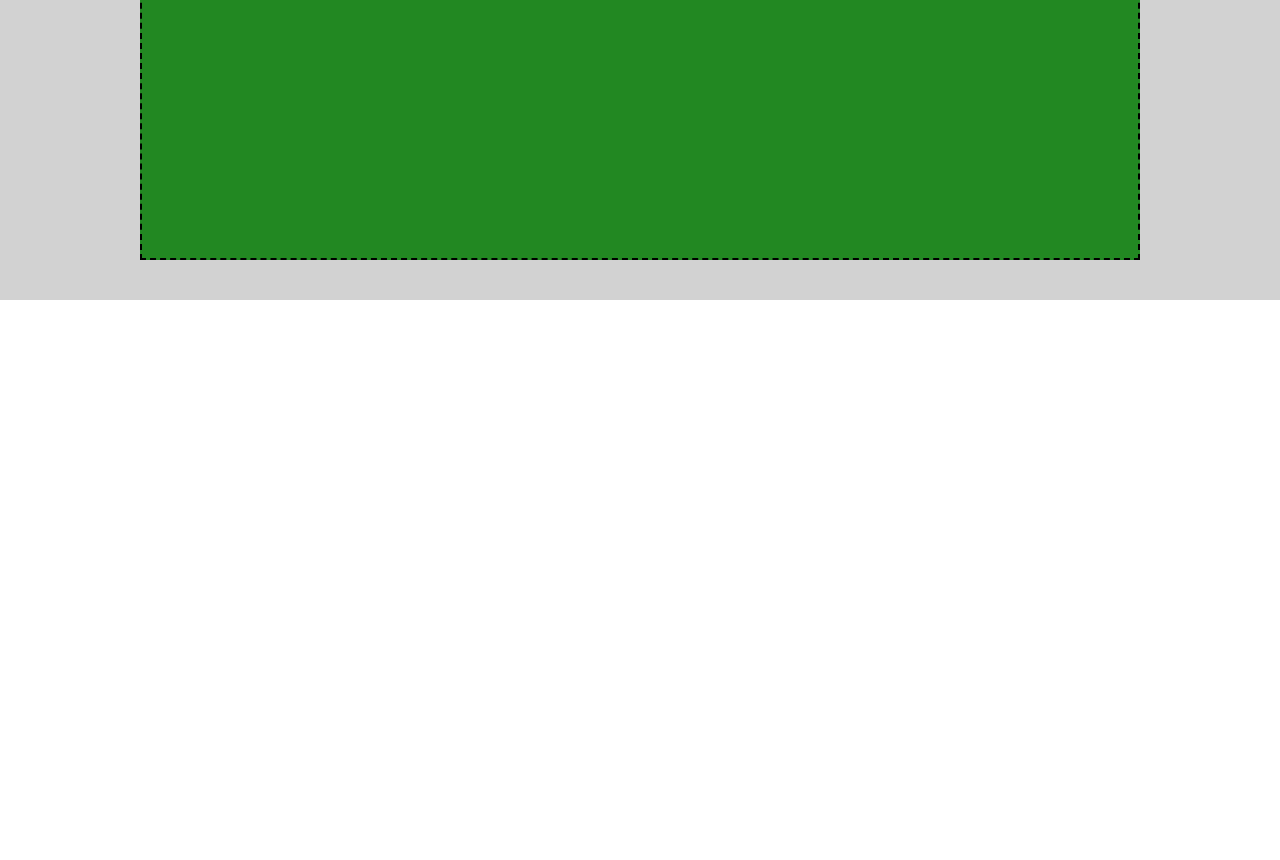
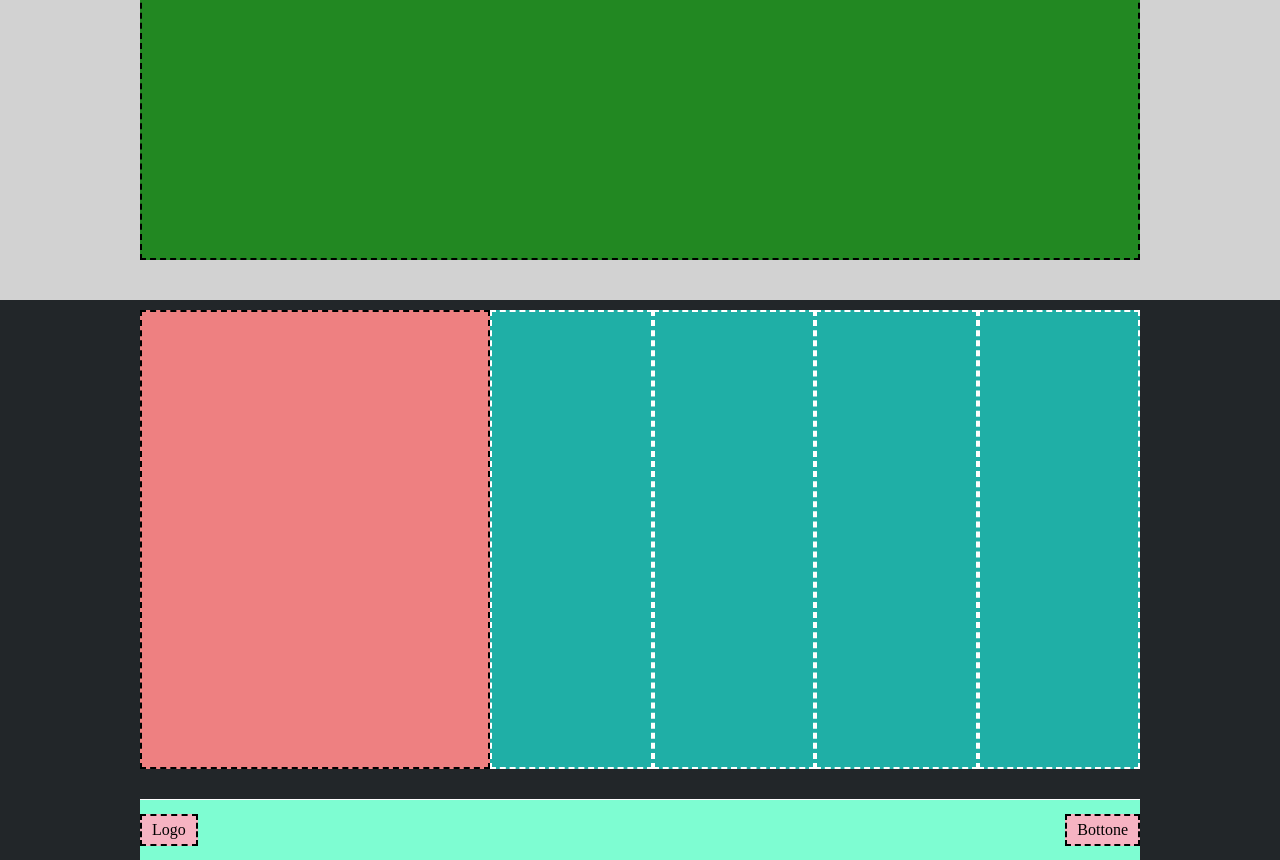
Before and after one commit to Federico-Zorzi/htmlcss-struttura-discord, a plain HTML site: page index.html in a window 1280 px wide. Shown: the part 2592-3452 px from the top of the page. Before the commit the page ends 2892 px from the top, so only its background shows below. Drawn offline with Linux system fonts and the light colour scheme.

Commit message:
new footer

```diff
--- a/css/style.css
+++ b/css/style.css
@@ -37,6 +37,10 @@
 
 a {
   text-decoration: none;
+}
+
+footer {
+  background-color: #222629;
 }
 
 /* HEADER */
@@ -139,3 +143,46 @@ a {
   border: 2px dashed black;
   height: 800px;
 }
+
+/* FOOTER */
+
+/* sezione foooter per link */
+.footer-card {
+  display: flex;
+  height: 500px;
+  padding: 10px 0px 30px 0px;
+  border-bottom: 1px solid white;
+}
+
+.small-card {
+  background-color: #ee8081;
+  border: 2px dashed black;
+  flex-basis: 35%;
+}
+
+.big-card {
+  background-color: #1fafa6;
+  flex-basis: 65%;
+  display: flex;
+}
+
+.big-card-item {
+  border: 2px dashed white;
+  flex-basis: 25%;
+}
+
+/* sezione footer per pulsanti */
+.footer-buttons {
+  display: flex;
+  justify-content: space-between;
+  align-items: center;
+  height: 60px;
+  background-color: #7efdd2;
+}
+
+.lower-footer-btn {
+  background-color: #f6b3c2;
+  border: 2px dashed black;
+  text-align: center;
+  padding: 5px 10px;
+}
--- a/index.html
+++ b/index.html
@@ -74,6 +74,29 @@
     </section>
   </main>
 
-    <footer></footer>
+    <footer>
+      <div class="container">
+
+        <!-- sezione links -->
+        <div class="footer-card">
+          <div class="small-card"></div>
+          <div class="big-card">
+            <div class="big-card-item"></div>
+            <div class="big-card-item"></div>
+            <div class="big-card-item"></div>
+            <div class="big-card-item"></div>
+          </div>
+        </div>
+
+        <div class="footer-buttons">
+          <div class="lower-footer-btn footer-logo">Logo</div>
+          <div class="lower-footer-btn footer-button-item">Bottone</div>
+        </div>
+      </div>
+
+
+
+
+    </footer>
   </body>
 </html>
```
